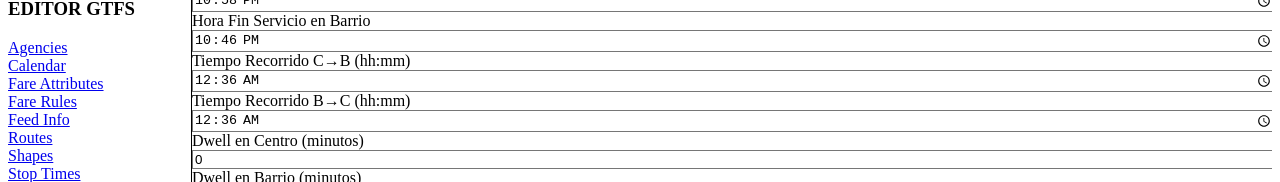
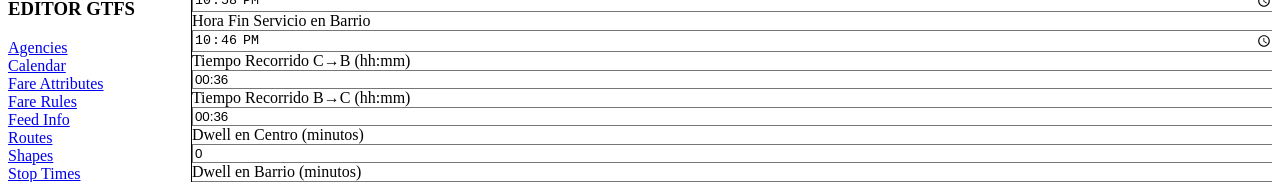
Before and after one commit to juanmonroyandrade-cyber/transit-scheduler-backend, a React (Vite) app in the folder frontend/: page / in a window 1280 px wide. Both pictures are taken after a click on the link "Parámetros". Shown: the part 376-558 px from the top of the page. Built offline with nearby package versions, Linux system fonts and the light colour scheme; no server answers.

Commit message:
actualizado

```diff
--- a/frontend/src/components/scheduling/SchedulingParameters.jsx
+++ b/frontend/src/components/scheduling/SchedulingParameters.jsx
@@ -1,4 +1,99 @@
 import { useState, useEffect } from 'react';
+
+/**
+ * Componente DurationInput
+ * - value: string en formato "hh:mm" (pero acepta entradas parciales como "36", "0:36", "1:5")
+ * - onChange: (normalizedValue: string) => void
+ * - className: clases css opcionales
+ *
+ * Normaliza en onBlur y también normaliza en cada cambio llamando onChange con valor sin formatear
+ * (para mantener al usuario en control mientras escribe) y luego en onBlur o cuando la cadena es válida
+ * devuelve el formato "hh:mm".
+ */
+function DurationInput({ value, onChange, className = '' }) {
+  const [local, setLocal] = useState(value ?? '');
+
+  useEffect(() => {
+    // Si el valor externo cambia (p. ej. carga desde storage), actualizar local
+    setLocal(value ?? '');
+  }, [value]);
+
+  const normalize = (raw) => {
+    if (raw == null) return '00:00';
+    const s = String(raw).trim();
+
+    if (s === '') return '';
+
+    // Si viene en formato hh:mm o h:m
+    const hhmm = s.match(/^(\d{1,2}):(\d{1,2})$/);
+    if (hhmm) {
+      let hh = parseInt(hhmm[1], 10);
+      let mm = parseInt(hhmm[2], 10);
+      if (isNaN(hh)) hh = 0;
+      if (isNaN(mm)) mm = 0;
+      if (mm < 0) mm = 0;
+      if (mm > 59) mm = 59;
+      // Limitar horas a 2 dígitos por estética (puede ser >23 para duraciones)
+      hh = Math.max(0, hh);
+      const HH = String(hh).padStart(2, '0');
+      const MM = String(mm).padStart(2, '0');
+      return `${HH}:${MM}`;
+    }
+
+    // Si sólo ingresó minutos "36" -> interpretar como 00:36
+    const onlyMin = s.match(/^(\d{1,4})$/); // hasta 9999 minutos
+    if (onlyMin) {
+      let totalMin = parseInt(onlyMin[1], 10);
+      if (isNaN(totalMin)) totalMin = 0;
+      const hh = Math.floor(totalMin / 60);
+      const mm = totalMin % 60;
+      const HH = String(hh).padStart(2, '0');
+      const MM = String(mm).padStart(2, '0');
+      return `${HH}:${MM}`;
+    }
+
+    // Si no coincide, devolver vacío (no válido)
+    return '';
+  };
+
+  const handleChange = (e) => {
+    const v = e.target.value;
+    // Permitimos números, ":" y espacios mientras escribe
+    if (/^[0-9:\s]*$/.test(v)) {
+      setLocal(v);
+      // Opcional: podemos emitir cambios parciales, pero preferimos emitir sólo normalizados cuando sea válido
+      const normalized = normalize(v);
+      if (normalized) onChange(normalized);
+      else onChange(v); // emitir lo que está escribiendo para mantener el estado sincronizado
+    }
+  };
+
+  const handleBlur = () => {
+    const normalized = normalize(local);
+    if (normalized) {
+      setLocal(normalized);
+      onChange(normalized);
+    } else {
+      // si no es válido, no sobreescribimos con algo extraño; opcional: limpiar
+      // setLocal('00:00'); onChange('00:00');
+      // mejor dejarlo vacío y el guardado podrá validar si es necesario
+      onChange(local);
+    }
+  };
+
+  return (
+    <input
+      type="text"
+      inputMode="numeric"
+      pattern="\d{1,3}:?\d{1,2}"
+      value={local}
+      onChange={handleChange}
+      onBlur={handleBlur}
+      placeholder="hh:mm"
+      className={className}
+    />
+  );
+}
 
 export default function SchedulingParameters() {
   // ===== TABLA 1: Parámetros Generales =====
@@ -6,10 +101,11 @@ export default function SchedulingParameters() {
     numeroRuta: '',
     nombreRuta: '',
     periodicidad: '',
-    horaInicioCentro: '03:54',
+    horaInicioCentro: '03:54', // time-of-day (mantener input type=time)
     horaInicioBarrio: '04:30',
     horaFinCentro: '22:58',
     horaFinBarrio: '22:46',
+    // estos son DURACIONES -> usar DurationInput
     tiempoRecorridoCB: '00:36',
     tiempoRecorridoBC: '00:36',
     dwellCentro: 0,
@@ -25,14 +121,14 @@ export default function SchedulingParameters() {
     { hora: 23, buses: 5 }
   ]);
 
-  // ===== TABLA 3: Tiempos de Ciclo Variables =====
+  // ===== TABLA 3: Tiempos de Ciclo Variables ===== (DURACIONES)
   const [tabla3, setTabla3] = useState([
     { hora: 4, tCicloAB: '01:12', tCicloBA: '01:12' },
     { hora: 5, tCicloAB: '01:15', tCicloBA: '01:15' },
     { hora: 23, tCicloAB: '01:10', tCicloBA: '01:10' }
   ]);
 
-  // ===== TABLA 4: Intervalos Centro (Headways A→B) =====
+  // ===== TABLA 4: Intervalos Centro (Headways A→B) ===== (time-of-day)
   const [tabla4, setTabla4] = useState([
     { desde: '03:54', hasta: '07:00', headway: 15 },
     { desde: '07:00', hasta: '09:00', headway: 10 },
@@ -41,7 +137,7 @@ export default function SchedulingParameters() {
     { desde: '19:00', hasta: '22:58', headway: 20 }
   ]);
 
-  // ===== TABLA 5: Intervalos Barrio (Headways B→A) =====
+  // ===== TABLA 5: Intervalos Barrio (Headways B→A) ===== (time-of-day)
   const [tabla5, setTabla5] = useState([
     { desde: '04:30', hasta: '07:30', headway: 15 },
     { desde: '07:30', hasta: '09:30', headway: 10 },
@@ -50,7 +146,7 @@ export default function SchedulingParameters() {
     { desde: '19:30', hasta: '22:46', headway: 20 }
   ]);
 
-  // ===== TABLA 6: Tiempos Recorrido Variables Centro (A→B) =====
+  // ===== TABLA 6: Tiempos Recorrido Variables Centro (A→B) ===== (DURACIONES)
   const [tabla6, setTabla6] = useState([
     { desde: '03:54', hasta: '07:00', recorridoAB: '00:36' },
     { desde: '07:00', hasta: '09:00', recorridoAB: '00:40' },
@@ -59,7 +155,7 @@ export default function SchedulingParameters() {
     { desde: '19:00', hasta: '22:58', recorridoAB: '00:36' }
   ]);
 
-  // ===== TABLA 7: Tiempos Recorrido Variables Barrio (B→A) =====
+  // ===== TABLA 7: Tiempos Recorrido Variables Barrio (B→A) ===== (DURACIONES)
   const [tabla7, setTabla7] = useState([
     { desde: '04:30', hasta: '07:30', recorridoBA: '00:36' },
     { desde: '07:30', hasta: '09:30', recorridoBA: '00:42' },
@@ -260,8 +356,8 @@ export default function SchedulingParameters() {
         {status.message && (
           <div className={`p-4 mb-6 rounded-md ${
             status.type === 'success' ? 'bg-green-100 text-green-800 border border-green-200' :
-            status.type === 'error' ? 'bg-red-100 text-red-800 border border-red-200' :
-            'bg-blue-100 text-blue-800 border border-blue-200'
+              status.type === 'error' ? 'bg-red-100 text-red-800 border border-red-200' :
+                'bg-blue-100 text-blue-800 border border-blue-200'
           }`}>
             {status.message}
           </div>
@@ -308,11 +404,19 @@ export default function SchedulingParameters() {
             </div>
             <div>
               <label className={labelClass}>Tiempo Recorrido C→B (hh:mm)</label>
-              <input type="time" value={tabla1.tiempoRecorridoCB} onChange={(e) => handleTabla1Change('tiempoRecorridoCB', e.target.value)} className={inputClass + ' w-full'} />
+              <DurationInput
+                value={tabla1.tiempoRecorridoCB}
+                onChange={(val) => handleTabla1Change('tiempoRecorridoCB', val)}
+                className={inputClass + ' w-full'}
+              />
             </div>
             <div>
               <label className={labelClass}>Tiempo Recorrido B→C (hh:mm)</label>
-              <input type="time" value={tabla1.tiempoRecorridoBC} onChange={(e) => handleTabla1Change('tiempoRecorridoBC', e.target.value)} className={inputClass + ' w-full'} />
+              <DurationInput
+                value={tabla1.tiempoRecorridoBC}
+                onChange={(val) => handleTabla1Change('tiempoRecorridoBC', val)}
+                className={inputClass + ' w-full'}
+              />
             </div>
             <div>
               <label className={labelClass}>Dwell en Centro (minutos)</label>
@@ -392,10 +496,18 @@ export default function SchedulingParameters() {
                       <input type="number" value={row.hora} onChange={(e) => handleTableChange(3, idx, 'hora', Number(e.target.value), setTabla3)} className={inputClass} min="0" max="23" />
                     </td>
                     <td className={tdClass}>
-                      <input type="time" value={row.tCicloAB} onChange={(e) => handleTableChange(3, idx, 'tCicloAB', e.target.value, setTabla3)} className={inputClass} />
+                      <DurationInput
+                        value={row.tCicloAB}
+                        onChange={(val) => handleTableChange(3, idx, 'tCicloAB', val, setTabla3)}
+                        className={inputClass}
+                      />
                     </td>
                     <td className={tdClass}>
-                      <input type="time" value={row.tCicloBA} onChange={(e) => handleTableChange(3, idx, 'tCicloBA', e.target.value, setTabla3)} className={inputClass} />
+                      <DurationInput
+                        value={row.tCicloBA}
+                        onChange={(val) => handleTableChange(3, idx, 'tCicloBA', val, setTabla3)}
+                        className={inputClass}
+                      />
                     </td>
                     <td className={tdClass}>
                       <button onClick={() => removeRow(setTabla3, idx)} className="text-red-600 hover:text-red-800 text-sm">Eliminar</button>
@@ -511,7 +623,11 @@ export default function SchedulingParameters() {
                         <input type="time" value={row.hasta} onChange={(e) => handleTableChange(6, idx, 'hasta', e.target.value, setTabla6)} className={inputClass + ' w-full'} />
                       </td>
                       <td className={tdClass}>
-                        <input type="time" value={row.recorridoAB} onChange={(e) => handleTableChange(6, idx, 'recorridoAB', e.target.value, setTabla6)} className={inputClass + ' w-full'} />
+                        <DurationInput
+                          value={row.recorridoAB}
+                          onChange={(val) => handleTableChange(6, idx, 'recorridoAB', val, setTabla6)}
+                          className={inputClass}
+                        />
                       </td>
                       <td className={tdClass}>
                         <button onClick={() => removeRow(setTabla6, idx)} className="text-red-600 hover:text-red-800 text-sm">×</button>
@@ -548,7 +664,11 @@ export default function SchedulingParameters() {
                         <input type="time" value={row.hasta} onChange={(e) => handleTableChange(7, idx, 'hasta', e.target.value, setTabla7)} className={inputClass + ' w-full'} />
                       </td>
                       <td className={tdClass}>
-                        <input type="time" value={row.recorridoBA} onChange={(e) => handleTableChange(7, idx, 'recorridoBA', e.target.value, setTabla7)} className={inputClass + ' w-full'} />
+                        <DurationInput
+                          value={row.recorridoBA}
+                          onChange={(val) => handleTableChange(7, idx, 'recorridoBA', val, setTabla7)}
+                          className={inputClass}
+                        />
                       </td>
                       <td className={tdClass}>
                         <button onClick={() => removeRow(setTabla7, idx)} className="text-red-600 hover:text-red-800 text-sm">×</button>
```
Also changed, not shown: 1 other file (tests, documents, lock files or other folders).
